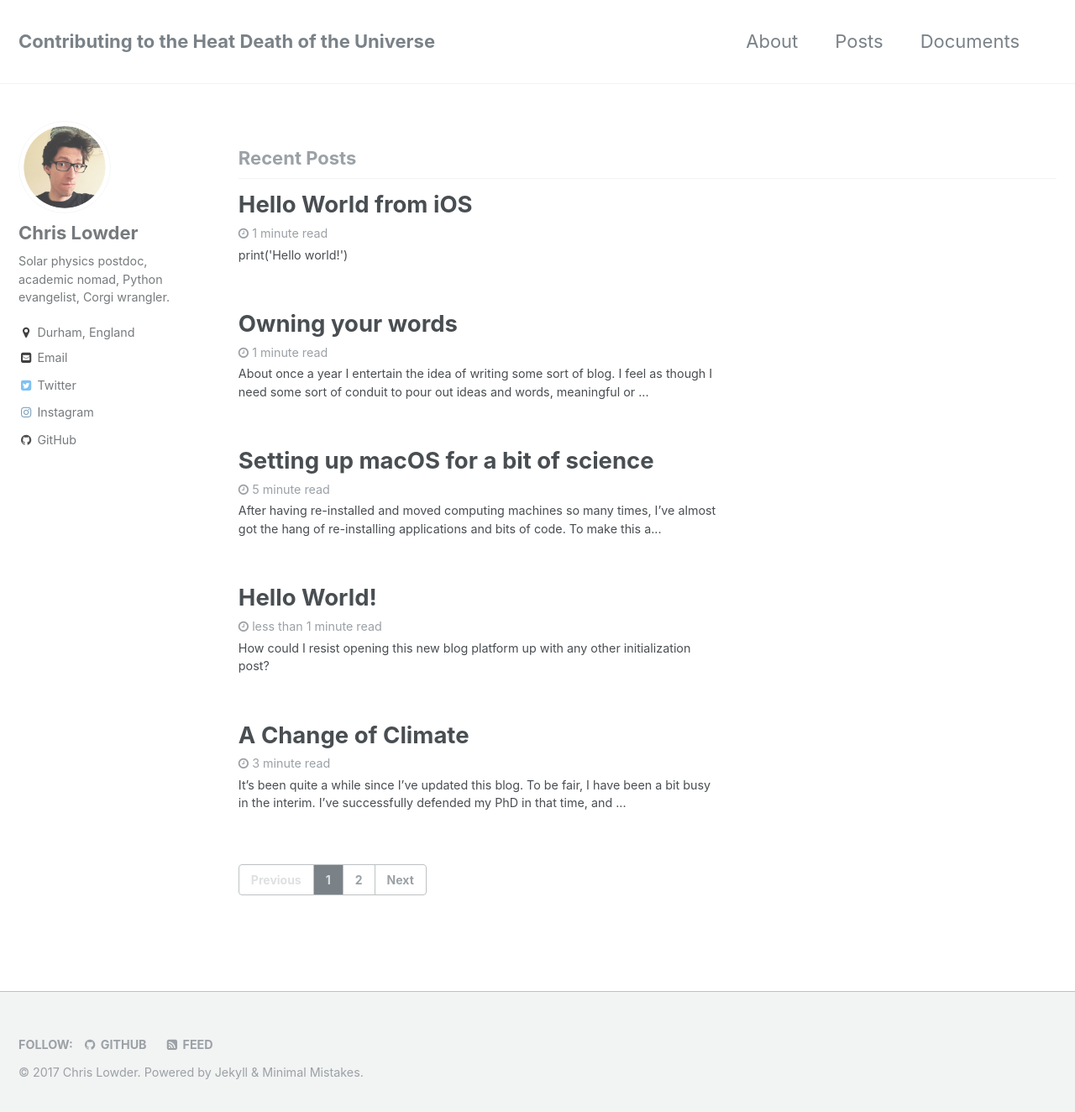
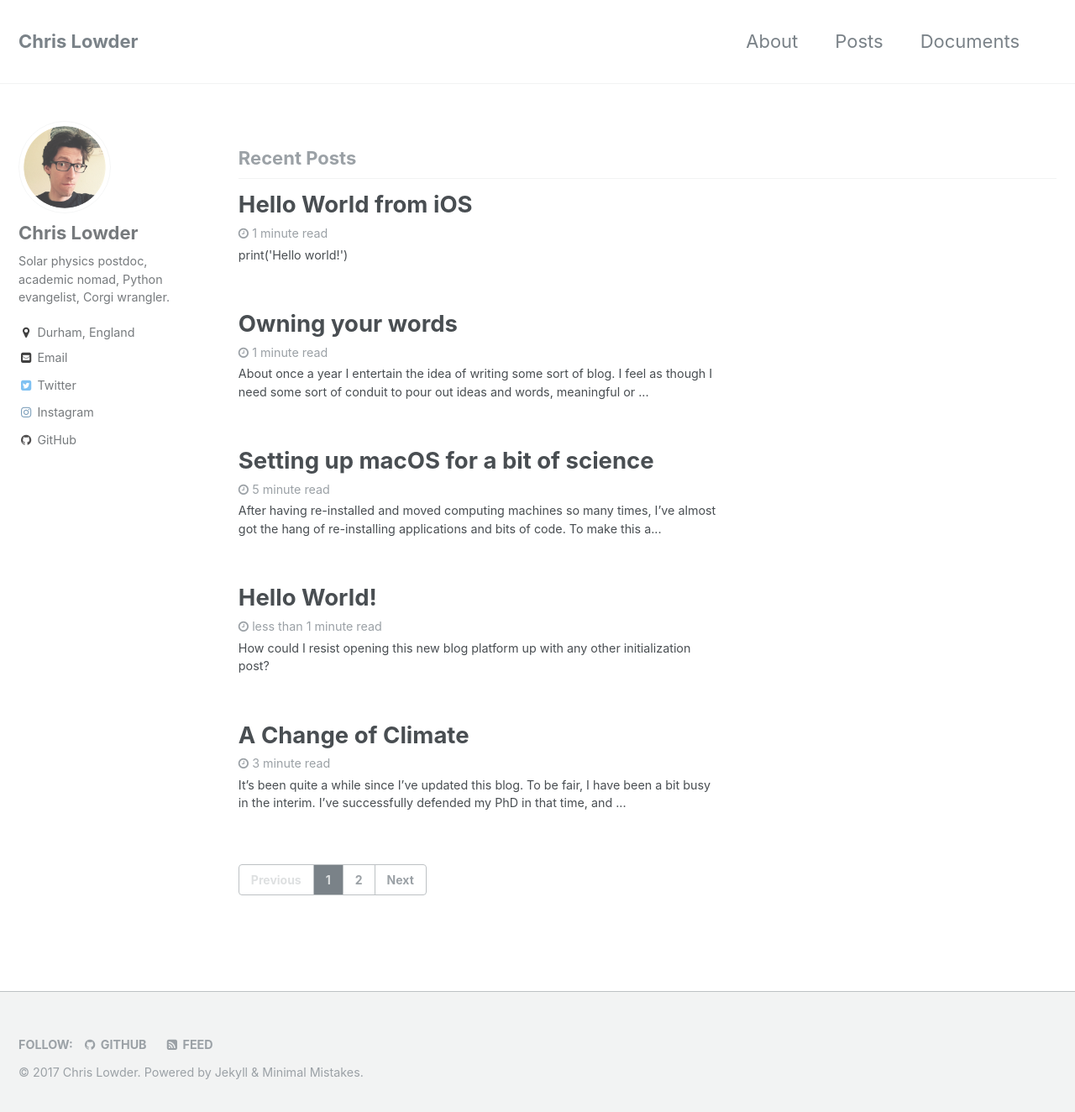
Before and after one commit to lowderchris/lowderchris.github.io, a Jekyll site: the page built from index.html, in a window 1280 px wide and 1332 px high. Shown: the top 1324 px of the window at 84% size. Built offline with Jekyll 4.4.1, drawn with Linux system fonts in a browser that asks for light colours; the list of posts is cut into pages by our own code.

Commit message:
Updated site title

```diff
--- a/_config.yml
+++ b/_config.yml
@@ -7,7 +7,7 @@
 
 # Site Settings
 locale                   : "en"
-title                    : "Contributing to the Heat Death of the Universe"
+title                    : "Chris Lowder"
 title_separator          : "-"
 name                     : "Chris Lowder"
 description              : "Thoughts on work and life"
```
